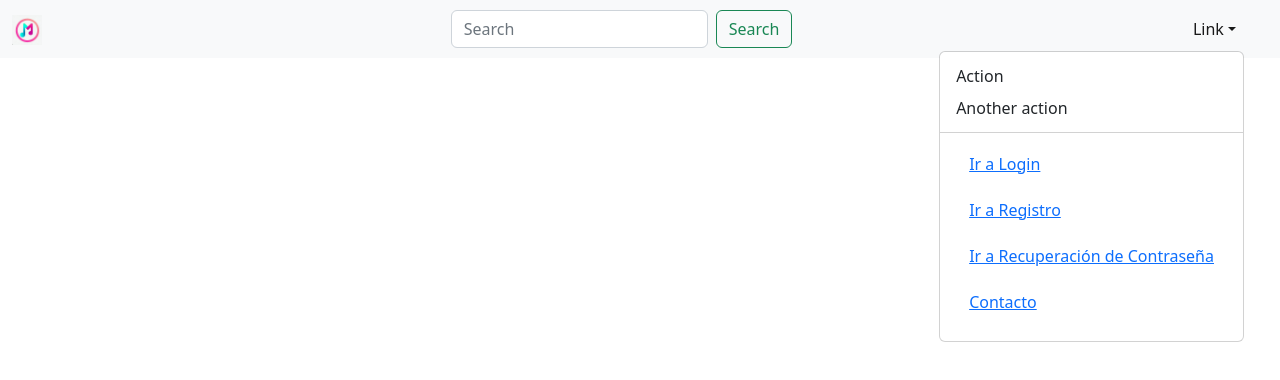
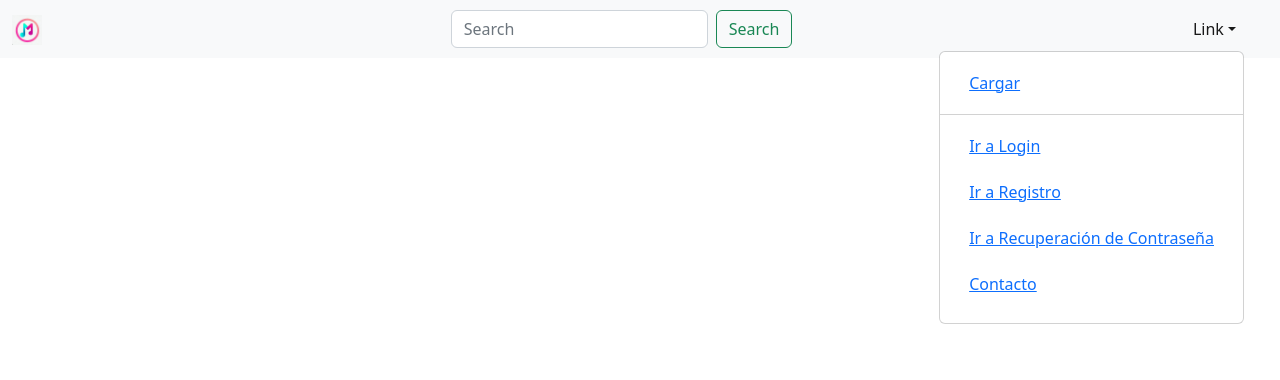
Before and after one commit to Fhv75/tdswii, a React (Create React App) app in the folder client/: page / in a window 1280 px wide. Both pictures are taken after a click on the button "Link". Shown: the top 380 px of the page. Built offline with nearby package versions, Linux system fonts and the light colour scheme.

Commit message:
Feat: cargar pista en navbar- ajuste en rutas

```diff
--- a/client/src/App.js
+++ b/client/src/App.js
@@ -11,6 +11,7 @@ import AnonymousProtectedRoute from './routing/AnonymousProtectedRoute'
 import AuthenticationProtectedRoute from './routing/AuthenticationProtectedRoute'
 import CompleteProfile from './components/CompleteProfile'
 import Contact from './Pages/Contact/Contact';
+import UploadAudioFile from './Pages/UploadAudio/UploadAudioFile'
 
 
 const routes = [
@@ -62,6 +63,10 @@ const routes = [
     {
         path: '/contact-Form',
         component: <Contact/>
+    },
+    {
+        path: '/upload',
+        component: <UploadAudioFile/>
     }
 ]
 
--- a/client/src/components/NavBar/NavBar.jsx
+++ b/client/src/components/NavBar/NavBar.jsx
@@ -8,6 +8,7 @@ import { Image } from "react-bootstrap";
 import NavDropdown from "react-bootstrap/NavDropdown";
 import { useNavigate } from "react-router-dom";
 import { Link } from "react-router-dom";
+
 
 function NavBar() {
   const navigate = useNavigate();
@@ -26,11 +27,9 @@ function NavBar() {
             width="30"
             height="30"
           />
-
         </Navbar.Brand>
         <Navbar.Toggle aria-controls="navbarScroll" />
         <Navbar.Collapse id="navbarScroll">
-
           <Form className="d-flex ms-auto align-items-center">
             <Form.Control
               type="search"
@@ -46,10 +45,16 @@ function NavBar() {
             navbarScroll
           >
             <div>
-              <NavDropdown align="end" title="Link" id="navbarScrollingDropdown">
-                <NavDropdown.Item href="">Action</NavDropdown.Item>
+              <NavDropdown
+                align="end"
+                title="Link"
+                id="navbarScrollingDropdown"
+              >
+
                 <NavDropdown.Item href="">
-                  Another action
+                  <Button onClick={() => navigate("/upload")} variant="link">
+                    Cargar
+                  </Button>
                 </NavDropdown.Item>
                 <NavDropdown.Divider />
                 <NavDropdown.Item href="">
```
Lines whose indentation alone changed are shown as unchanged.
